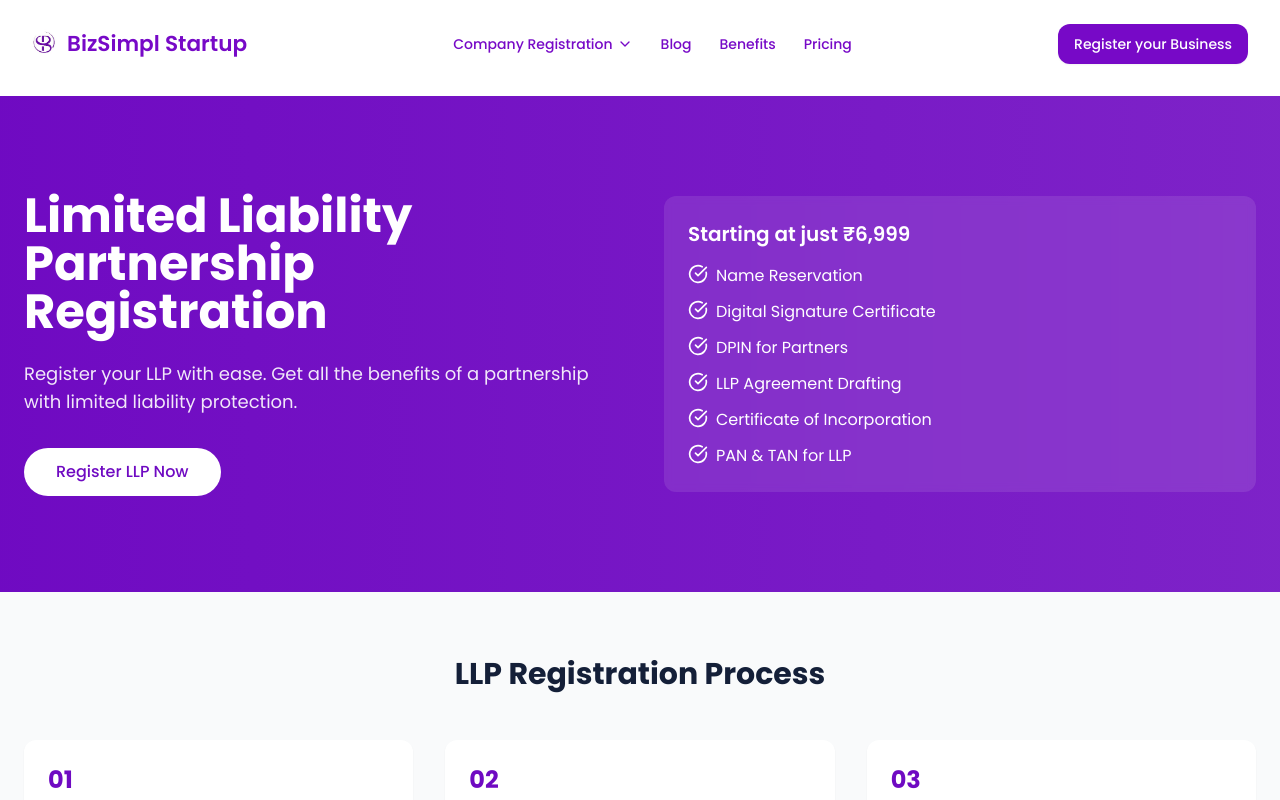
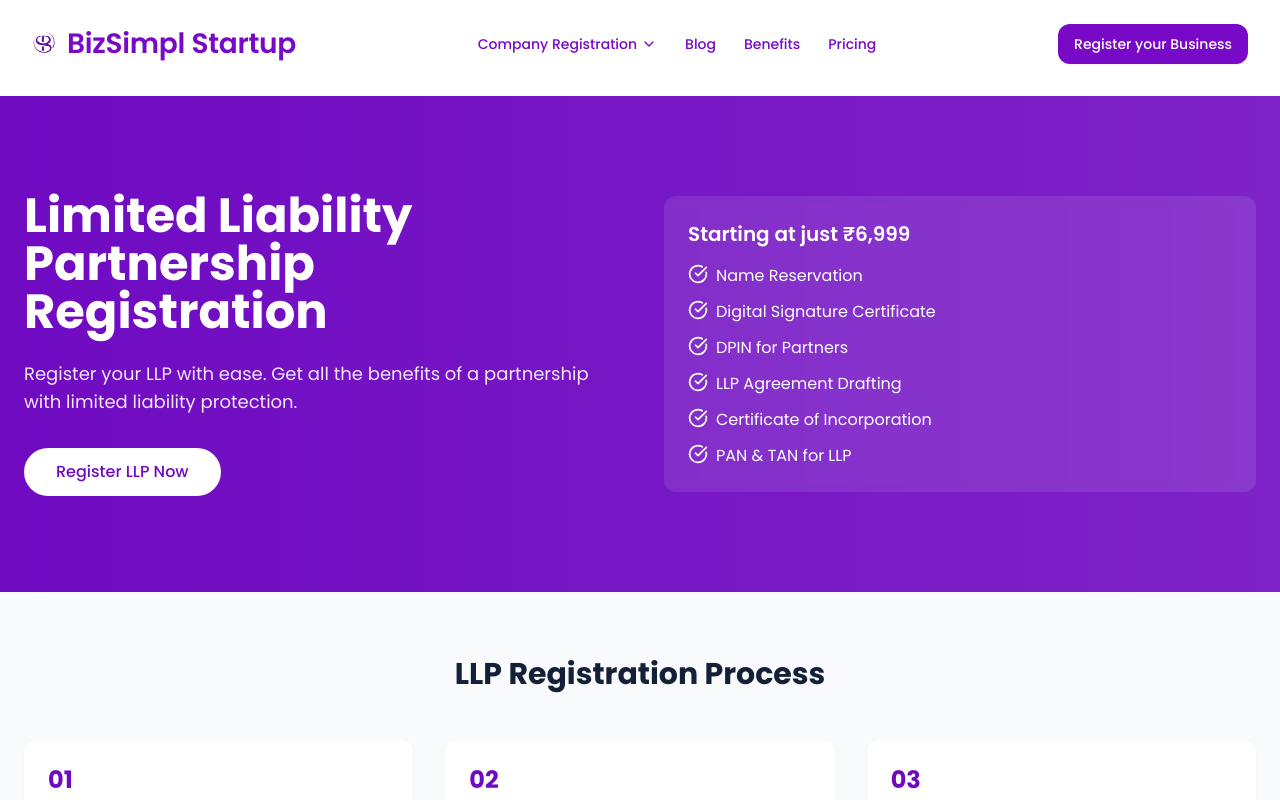
Before and after one commit to AbubakrIshaq/bizsimpl-innovate-hub, a React (Vite) app: page /llp in a window 1280 px wide. Shown: the top 800 px of the page. Built offline with nearby package versions, Linux system fonts and the light colour scheme.

Commit message:
Fix: Resolve display issue
Addresses a display issue, likely related to the UI not rendering as expected.

```diff
--- a/src/components/layout/Navbar.tsx
+++ b/src/components/layout/Navbar.tsx
@@ -35,12 +35,7 @@ const Navbar = () => {
         <div className="flex items-center justify-between">
           <Link to="/" className="flex items-center space-x-2">
             <img src="/lovable-uploads/1f646fc7-0cab-4348-bd28-99c2a8d3bd5f.png" alt="BizSimpl Logo" className="h-12 w-auto object-contain" />
-            <span className="text-xl text-purple-700 font-bold rounded-text" style={{
-              fontFamily: "'Poppins', system-ui, sans-serif",
-              letterSpacing: "0",
-              fontWeight: "600",
-              fontSize: "1.35rem"
-            }}>BizSimpl Startup</span>
+            <span className="bizsimpl-logo-text">BizSimpl Startup</span>
           </Link>
 
           <nav className="hidden md:flex items-center justify-center flex-grow mx-auto">
--- a/src/index.css
+++ b/src/index.css
@@ -1,3 +1,4 @@
+
 @import url('https://fonts.googleapis.com/css2?family=Poppins:wght@300;400;500;600;700&display=swap');
 
 @tailwind base;
@@ -95,6 +96,16 @@
 }
 
 @layer components {
+  /* BizSimpl logo text styling to match image */
+  .bizsimpl-logo-text {
+    font-family: 'Poppins', system-ui, sans-serif;
+    font-size: 1.75rem;
+    font-weight: 600;
+    line-height: 1.2;
+    letter-spacing: -0.01em;
+    color: #7709c7; /* Exact purple from the image */
+  }
+
   /* Reveal animations */
   .reveal {
     @apply opacity-0 translate-y-4 transition-all duration-700 ease-out;
```
